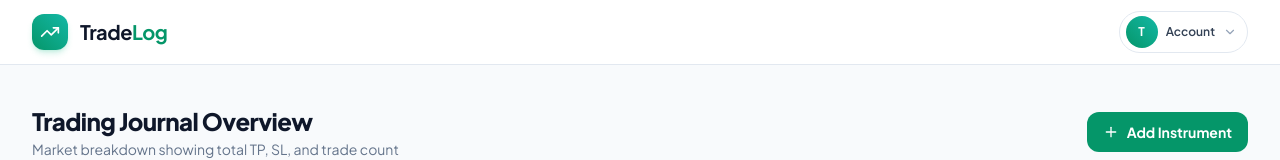
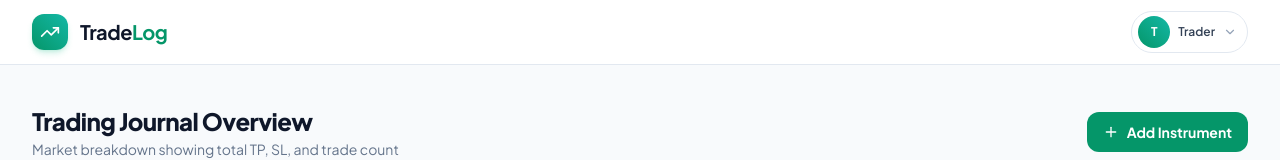
Before and after one commit to dineesh07/Trade-Log, a Next.js app: page / in a window 1280 px wide. Shown: the top 160 px of the page. Built offline with nearby package versions, Linux system fonts and the light colour scheme; no server answers; the database is empty.

Commit message:
Clean up login placeholder, fix username display in header, and restore trader demo data

```diff
--- a/src/app/instrument/[symbol]/page.tsx
+++ b/src/app/instrument/[symbol]/page.tsx
@@ -57,6 +57,7 @@ export default function InstrumentPage() {
   const [strategies, setStrategies] = useState<StrategyItem[]>([]);
   const [loading, setLoading] = useState(true);
   const [userEmail, setUserEmail] = useState<string | undefined>();
+  const [userName, setUserName] = useState<string | undefined>();
 
   // Modal states
   const [isCreateOpen, setIsCreateOpen] = useState(false);
@@ -88,6 +89,7 @@ export default function InstrumentPage() {
       if (meRes.ok) {
         const meData = await meRes.json();
         setUserEmail(meData.user?.email);
+        setUserName(meData.user?.name);
       }
     } catch (err: any) {
       console.error(err);
@@ -174,7 +176,7 @@ export default function InstrumentPage() {
 
   return (
     <div className="min-h-screen flex flex-col bg-slate-50 text-slate-900">
-      <Header userEmail={userEmail} />
+      <Header userEmail={userEmail} userName={userName} />
 
       <main className="flex-1 max-w-7xl w-full mx-auto px-4 sm:px-6 lg:px-8 py-8 space-y-8">
         {/* Navigation & Header */}
--- a/src/app/login/page.tsx
+++ b/src/app/login/page.tsx
@@ -71,7 +71,7 @@ export default function LoginPage() {
                 htmlFor="email-input"
                 className="block text-xs font-semibold uppercase tracking-wider text-slate-700 mb-2"
               >
-                Email or Username
+                Username or Email
               </label>
               <div className="relative">
                 <Mail className="w-5 h-5 absolute left-3.5 top-1/2 -translate-y-1/2 text-slate-400" />
@@ -83,7 +83,7 @@ export default function LoginPage() {
                   required
                   value={email}
                   onChange={(e) => setEmail(e.target.value)}
-                  placeholder="user01 or trader@example.com"
+                  placeholder="Username or email"
                   className="w-full pl-11 pr-4 py-3 rounded-xl bg-slate-50 border border-slate-300 text-slate-900 placeholder:text-slate-400 focus:outline-none focus:ring-2 focus:ring-emerald-500/50 focus:border-emerald-500 transition-all text-sm font-medium"
                 />
               </div>
--- a/src/app/page.tsx
+++ b/src/app/page.tsx
@@ -133,7 +133,7 @@ export default async function DashboardPage() {
 
   return (
     <div className="min-h-screen flex flex-col bg-slate-50 text-slate-900">
-      <Header userEmail={session?.email} />
+      <Header userEmail={session?.email} userName={session?.name ?? undefined} />
 
       <main className="flex-1 max-w-7xl w-full mx-auto px-4 sm:px-6 lg:px-8 py-8 sm:py-10 space-y-10">
         {/* Market Overview showing TP, SL, Total in Forex and Indian Market (no winrate, no net income) */}
--- a/src/app/strategy/[id]/page.tsx
+++ b/src/app/strategy/[id]/page.tsx
@@ -44,6 +44,7 @@ export default function StrategyPage() {
   const [stats, setStats] = useState<StrategyStats | null>(null);
   const [loading, setLoading] = useState(true);
   const [userEmail, setUserEmail] = useState<string | undefined>();
+  const [userName, setUserName] = useState<string | undefined>();
 
   // Filter states
   type ChartRange = "week" | "month" | "3months" | "all" | "custom";
@@ -124,6 +125,7 @@ export default function StrategyPage() {
       if (meRes.ok) {
         const meData = await meRes.json();
         setUserEmail(meData.user?.email);
+        setUserName(meData.user?.name);
       }
     } catch (err: any) {
       console.error(err);
@@ -245,7 +247,7 @@ export default function StrategyPage() {
 
   return (
     <div className="min-h-screen flex flex-col bg-slate-50 text-slate-900">
-      <Header userEmail={userEmail} />
+      <Header userEmail={userEmail} userName={userName} />
 
       <main className="flex-1 max-w-7xl w-full mx-auto px-4 sm:px-6 lg:px-8 py-8 space-y-8">
         {/* Navigation & Header */}
--- a/src/components/Header.tsx
+++ b/src/components/Header.tsx
@@ -14,9 +14,10 @@ import { ChangePasswordModal } from "./ChangePasswordModal";
 
 interface HeaderProps {
   userEmail?: string;
+  userName?: string;
 }
 
-export function Header({ userEmail }: HeaderProps) {
+export function Header({ userEmail, userName }: HeaderProps) {
   const router = useRouter();
   const [loggingOut, setLoggingOut] = useState(false);
   const [dropdownOpen, setDropdownOpen] = useState(false);
@@ -50,7 +51,12 @@ export function Header({ userEmail }: HeaderProps) {
     }
   };
 
-  const avatarLetter = userEmail ? userEmail.charAt(0).toUpperCase() : "T";
+  // Compute clean display name (e.g. "user01", "trader")
+  const cleanEmail = userEmail
+    ? userEmail.replace(/@(example\.com|tradelog\.internal)$/i, "")
+    : "";
+  const displayName = userName || cleanEmail || userEmail || "Trader";
+  const avatarLetter = displayName.charAt(0).toUpperCase();
 
   return (
     <>
@@ -81,8 +87,8 @@ export function Header({ userEmail }: HeaderProps) {
                 <div className="w-8 h-8 rounded-full bg-gradient-to-tr from-emerald-600 to-teal-500 text-white flex items-center justify-center font-bold text-xs shadow-xs">
                   {avatarLetter}
                 </div>
-                <span className="text-xs font-semibold text-slate-700 hidden sm:inline max-w-[130px] truncate">
-                  {userEmail || "Account"}
+                <span className="text-xs font-semibold text-slate-700 hidden sm:inline max-w-[140px] truncate">
+                  {displayName}
                 </span>
                 <ChevronDown className="w-3.5 h-3.5 text-slate-400 group-hover:text-slate-700 transition-colors" />
               </button>
@@ -96,7 +102,7 @@ export function Header({ userEmail }: HeaderProps) {
                       Signed in as
                     </p>
                     <p className="text-sm font-bold text-slate-800 truncate mt-0.5">
-                      {userEmail || "Trader"}
+                      {displayName}
                     </p>
                   </div>
 
```
